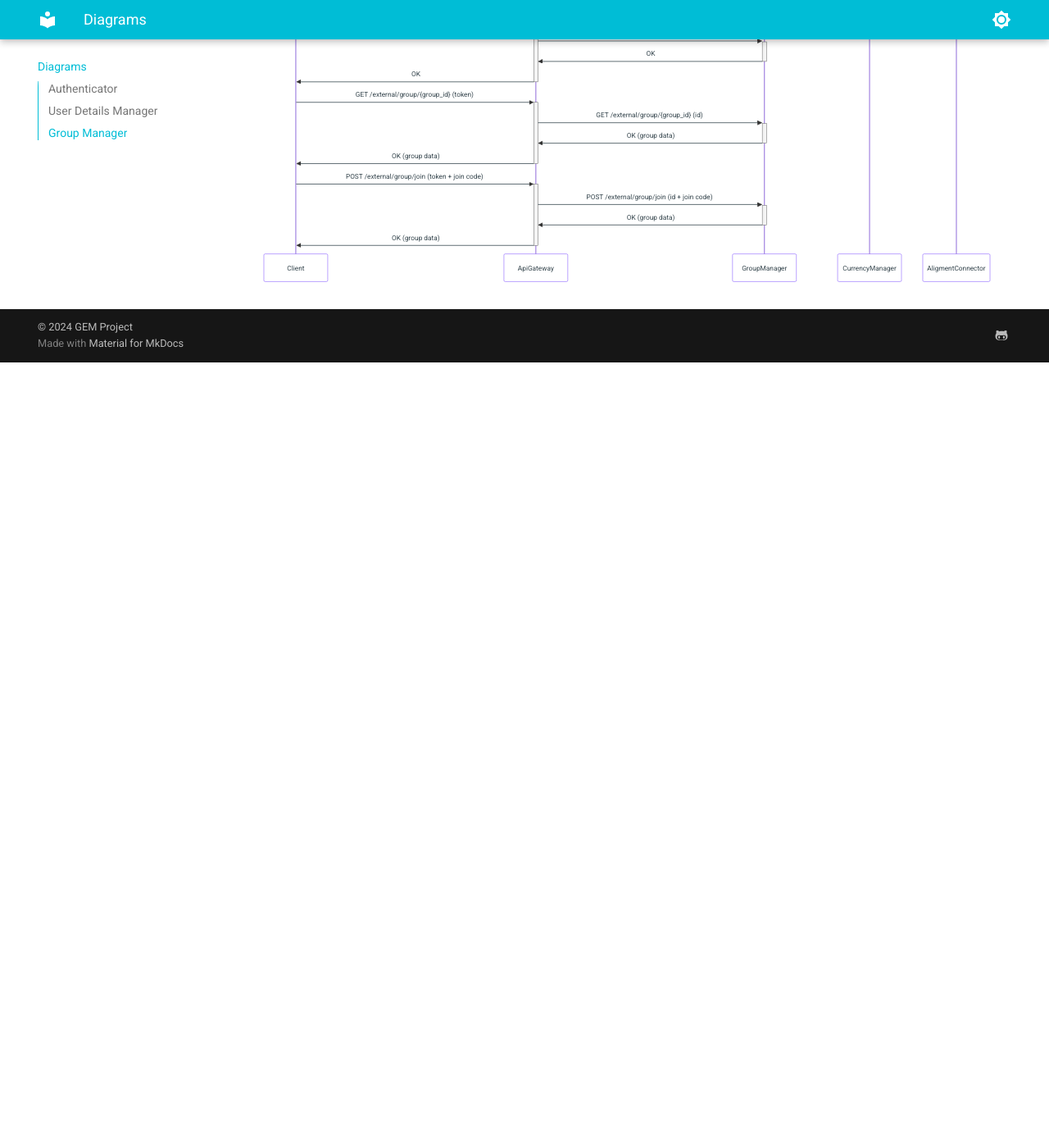
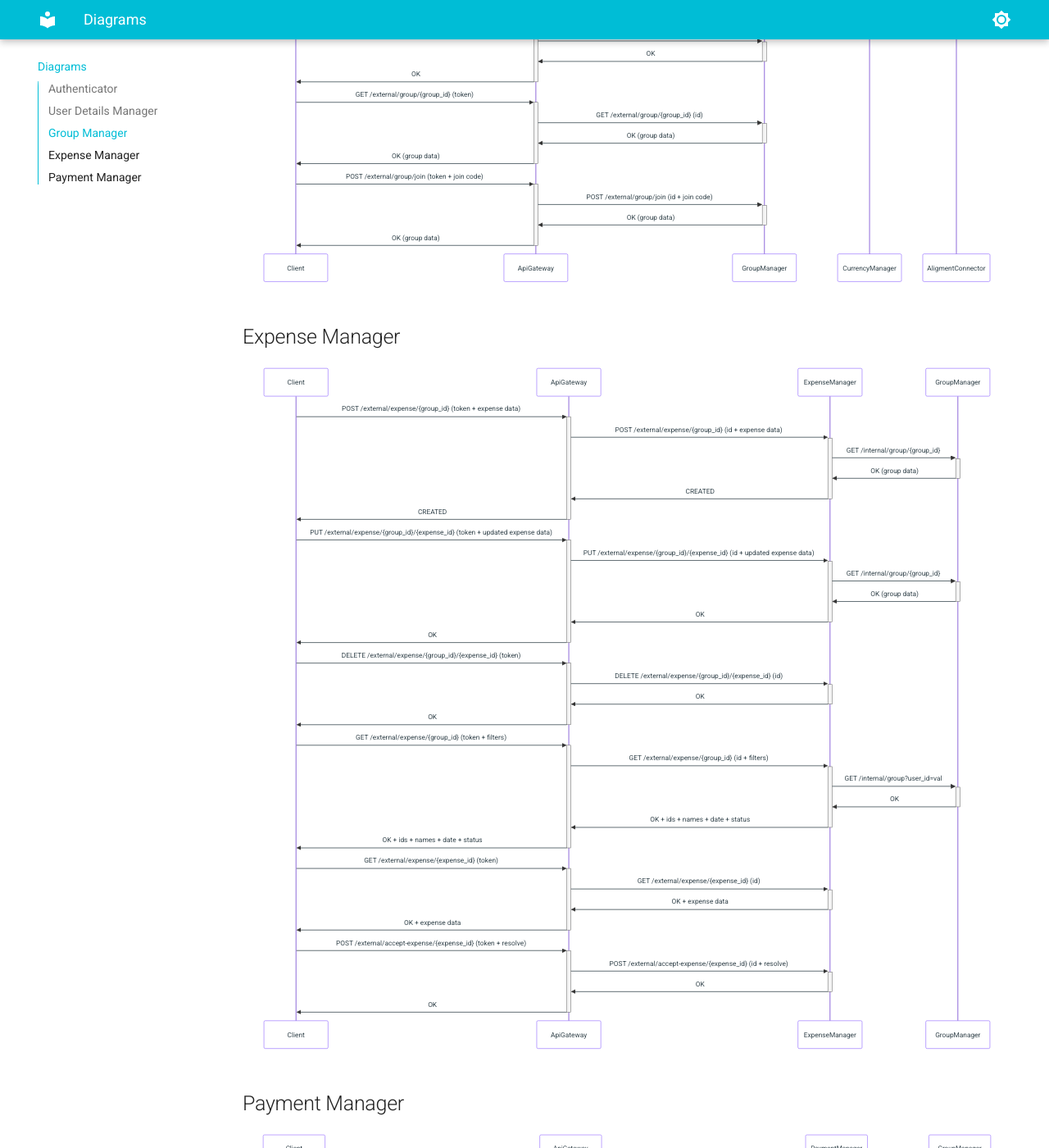
Before and after one commit to Group-Expense-Manager/gem-docs, an MkDocs documentation site: the page built from docs/diagrams.md, in a window 1280 px wide and 1400 px high, scrolled down 2254 px. Shown: the whole window at 82% size. Built offline with MkDocs 1.6.1 and Material for MkDocs 9.7.7, drawn with Linux system fonts in a browser that asks for light colours; before the commit the page ends 2696 px from its top, so only the background shows below that; some of the changed lines change nothing that is shown.

Commit message:
added more diagrams

````diff
--- a/docs/diagrams.md
+++ b/docs/diagrams.md
@@ -110,3 +110,92 @@ ApiGateway->>+GroupManager:  POST /external/group/join (id + join code)
 GroupManager->>-ApiGateway: OK (group data)
 ApiGateway->>-Client: OK (group data)
 ```
+
+## Expense Manager
+
+``` mermaid
+sequenceDiagram
+
+Client->>+ApiGateway: POST /external/expense/{group_id} (token + expense data)
+ApiGateway->>+ExpenseManager: POST /external/expense/{group_id} (id + expense data)
+ExpenseManager->>+GroupManager: GET /internal/group/{group_id}
+GroupManager->>-ExpenseManager: OK (group data)
+ExpenseManager->>-ApiGateway: CREATED
+ApiGateway->>-Client: CREATED
+
+
+Client->>+ApiGateway: PUT /external/expense/{group_id}/{expense_id} (token + updated expense data)
+ApiGateway->>+ExpenseManager: PUT /external/expense/{group_id}/{expense_id} (id + updated expense data)
+ExpenseManager->>+GroupManager: GET /internal/group/{group_id}
+GroupManager->>-ExpenseManager: OK (group data)
+ExpenseManager->>-ApiGateway: OK
+ApiGateway->>-Client: OK
+
+Client->>+ApiGateway: DELETE /external/expense/{group_id}/{expense_id} (token)
+ApiGateway->>+ExpenseManager: DELETE /external/expense/{group_id}/{expense_id} (id)
+ExpenseManager->>-ApiGateway: OK
+ApiGateway->>-Client: OK
+
+Client->>+ApiGateway: GET /external/expense/{group_id} (token + filters)
+ApiGateway->>+ExpenseManager: GET /external/expense/{group_id} (id + filters)
+ExpenseManager->>+GroupManager: GET /internal/group?user_id=val
+GroupManager->>-ExpenseManager: OK
+ExpenseManager->>-ApiGateway: OK + ids + names  + date + status
+ApiGateway->>-Client: OK + ids + names  + date + status
+
+
+Client->>+ApiGateway: GET /external/expense/{expense_id} (token)
+ApiGateway->>+ExpenseManager: GET /external/expense/{expense_id} (id)
+ExpenseManager->>-ApiGateway: OK + expense data
+ApiGateway->>-Client: OK + expense data
+
+Client->>+ApiGateway: POST /external/accept-expense/{expense_id} (token + resolve)
+ApiGateway->>+ExpenseManager: POST /external/accept-expense/{expense_id} (id + resolve)
+ExpenseManager->>-ApiGateway: OK
+ApiGateway->>-Client: OK
+```
+
+## Payment Manager
+
+``` mermaid
+sequenceDiagram
+
+Client->>+ApiGateway: POST /external/payment/{group_id} (token + payment data)
+ApiGateway->>+PaymentManager: POST /external/payment/{group_id} (id + payment data)
+PaymentManager->>+GroupManager: GET /internal/group/{group_id}
+GroupManager->>-PaymentManager: OK (group data)
+PaymentManager->>-ApiGateway: CREATED
+ApiGateway->>-Client: CREATED
+
+Client->>+ApiGateway: PUT /external/payment/{group_id}/{payment_id} (token + updated payment data)
+ApiGateway->>+PaymentManager: PUT /external/payment/{group_id}/{payment_id} (id + updated payment data)
+PaymentManager->>+GroupManager: GET /internal/group/{group_id}
+GroupManager->>-PaymentManager: OK (group data)
+PaymentManager->>-ApiGateway: OK
+ApiGateway->>-Client: OK
+
+Client->>+ApiGateway: DELETE /external/payment/{group_id}/{payment_id} (token + updated payment data)
+ApiGateway->>+PaymentManager: DELETE /external/payment/{group_id}/{payment_id} (id + updated payment data)
+PaymentManager->>+GroupManager: GET /internal/group?user_id=val
+GroupManager->>-PaymentManager: OK
+PaymentManager->>-ApiGateway: OK
+ApiGateway->>-Client: OK
+
+Client->>+ApiGateway: GET /external/payment/{group_id} (token + filters)
+ApiGateway->>+PaymentManager: GET /external/payment/{group_id} (id + filters)
+PaymentManager->>+GroupManager: GET /internal/group?user_id=val
+GroupManager->>-PaymentManager: OK
+PaymentManager->>-ApiGateway: OK + ids + names + date + status
+ApiGateway->>-Client: OK + ids + names + date + status
+
+
+Client->>+ApiGateway: GET /external/payment/{payment_id} (token + filters)
+ApiGateway->>+PaymentManager: GET /external/payment/{payment_id} (id + filters)
+PaymentManager->>-ApiGateway: OK + payment data
+ApiGateway->>-Client: OK + payment data
+
+Client->>+ApiGateway: POST /external/accept-payment/{payment_id} (token + resolve)
+ApiGateway->>+PaymentManager: POST /external/accept-payment/{payment_id} (id + resolve)
+PaymentManager->>-ApiGateway: OK
+ApiGateway->>-Client: OK
+```
````
